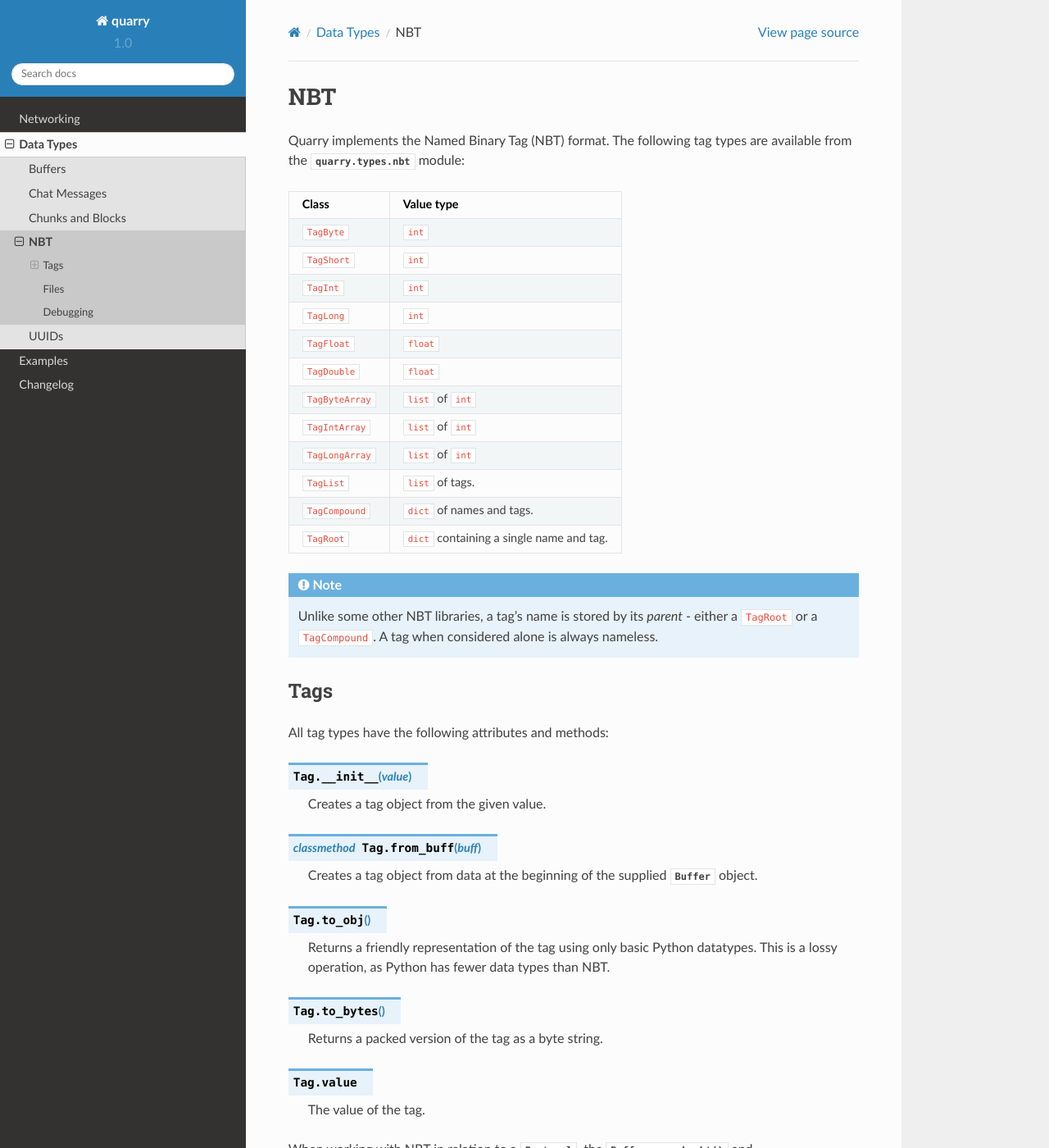
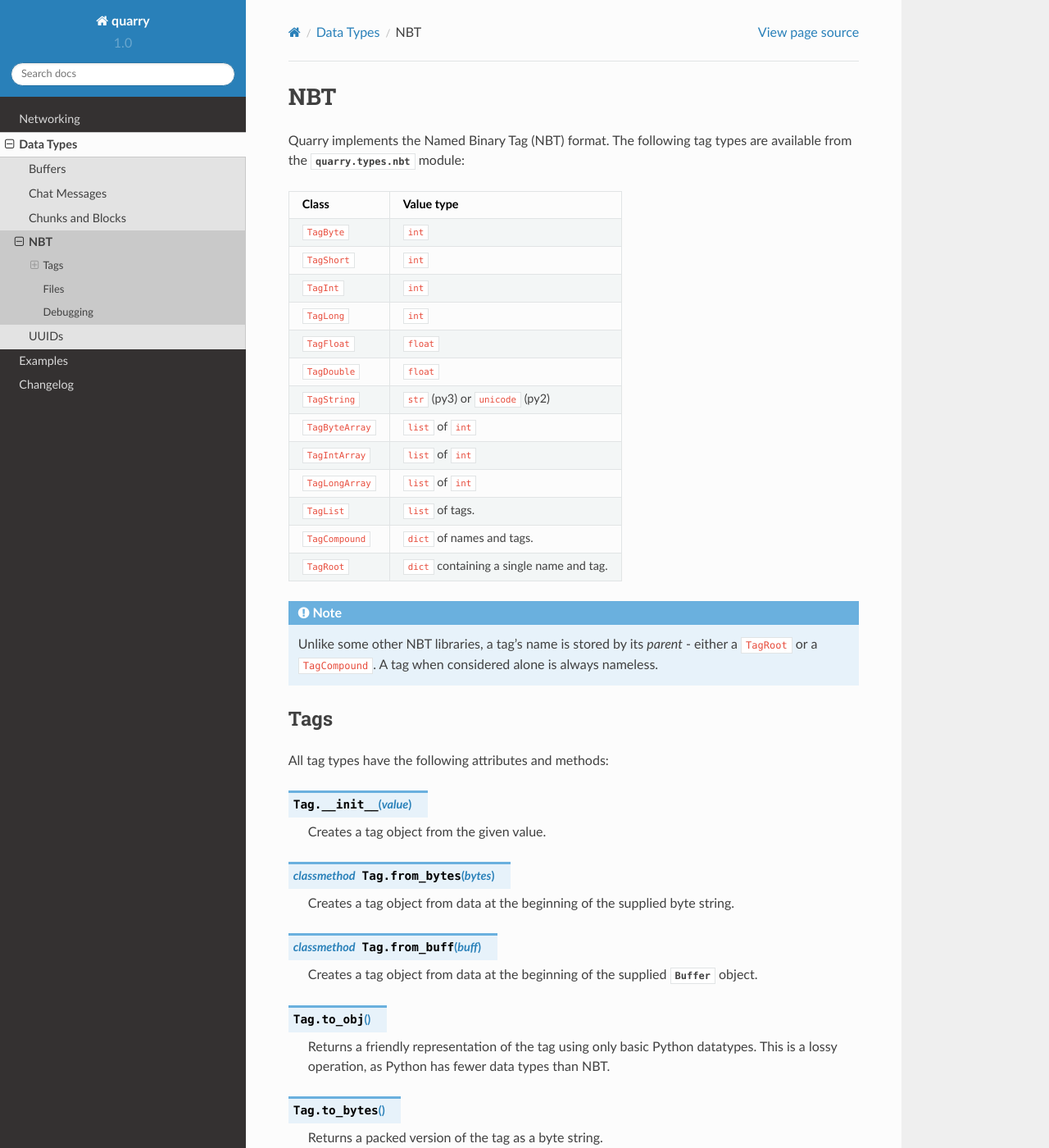
Before and after one commit to barneygale/quarry, a Sphinx documentation site: the page built from docs/data_types/nbt.rst, in a window 1280 px wide and 1400 px high. Shown: the whole window at 82% size. Built offline with Sphinx 7.4.7 and the Read the Docs theme 2.0.0, drawn with Linux system fonts in a browser that asks for light colours.

Commit message:
Various docs fixes and improvements

```diff
--- a/CHANGES.rst
+++ b/CHANGES.rst
@@ -6,8 +6,9 @@
 
 - Added ``quarry.types.nbt.TagLongArray`` class.
 - Added ``quarry.types.nbt._Tag.from_bytes()`` method.
-- Added ``Buffer.get_packet_name()`` and ``Buffer.get_packet_ident()`` methods.
-  These can be overridden to support custom packet name lookup behaviour.
+- Added ``Protocol.get_packet_name()`` and ``Protocol.get_packet_ident()``
+  methods. These can be overridden to support custom packet name lookup
+  behaviour.
 - Added ``quarry.types.block`` module, containing three classes for handling
   block IDs:
 
--- a/docs/data_types/chunks.rst
+++ b/docs/data_types/chunks.rst
@@ -7,8 +7,10 @@
 This format consists of:
 
 * A tightly-packed array of blocks using either:
+
   - 4-8 bits per block, with a palette
-  - 13 (Minecraft 1.9 - 1.12) or 14 (1.12+) bits per block, without a palette.
+  - 13 (Minecraft 1.9 - 1.12) or 14 (1.13+) bits per block, without a palette.
+
 * A tightly-packed array of light using 4 bits per block.
 
 .. _Chunk Section: http://wiki.vg/SMP_Map_Format
--- a/docs/data_types/nbt.rst
+++ b/docs/data_types/nbt.rst
@@ -23,6 +23,8 @@
       * ``float``
     - * ``TagDouble``
       * ``float``
+    - * ``TagString``
+      * ``str`` (py3) or ``unicode`` (py2)
     - * ``TagByteArray``
       * ``list`` of ``int``
     - * ``TagIntArray``
@@ -50,6 +52,11 @@
 .. method:: Tag.__init__(value)
 
     Creates a tag object from the given value.
+
+.. classmethod:: Tag.from_bytes(bytes)
+
+    Creates a tag object from data at the beginning of the supplied byte
+    string.
 
 .. classmethod:: Tag.from_buff(buff)
 
```
Also changed, not shown: docs/data_types/buffers.rst (+21 -21 lines), 2 other files.
